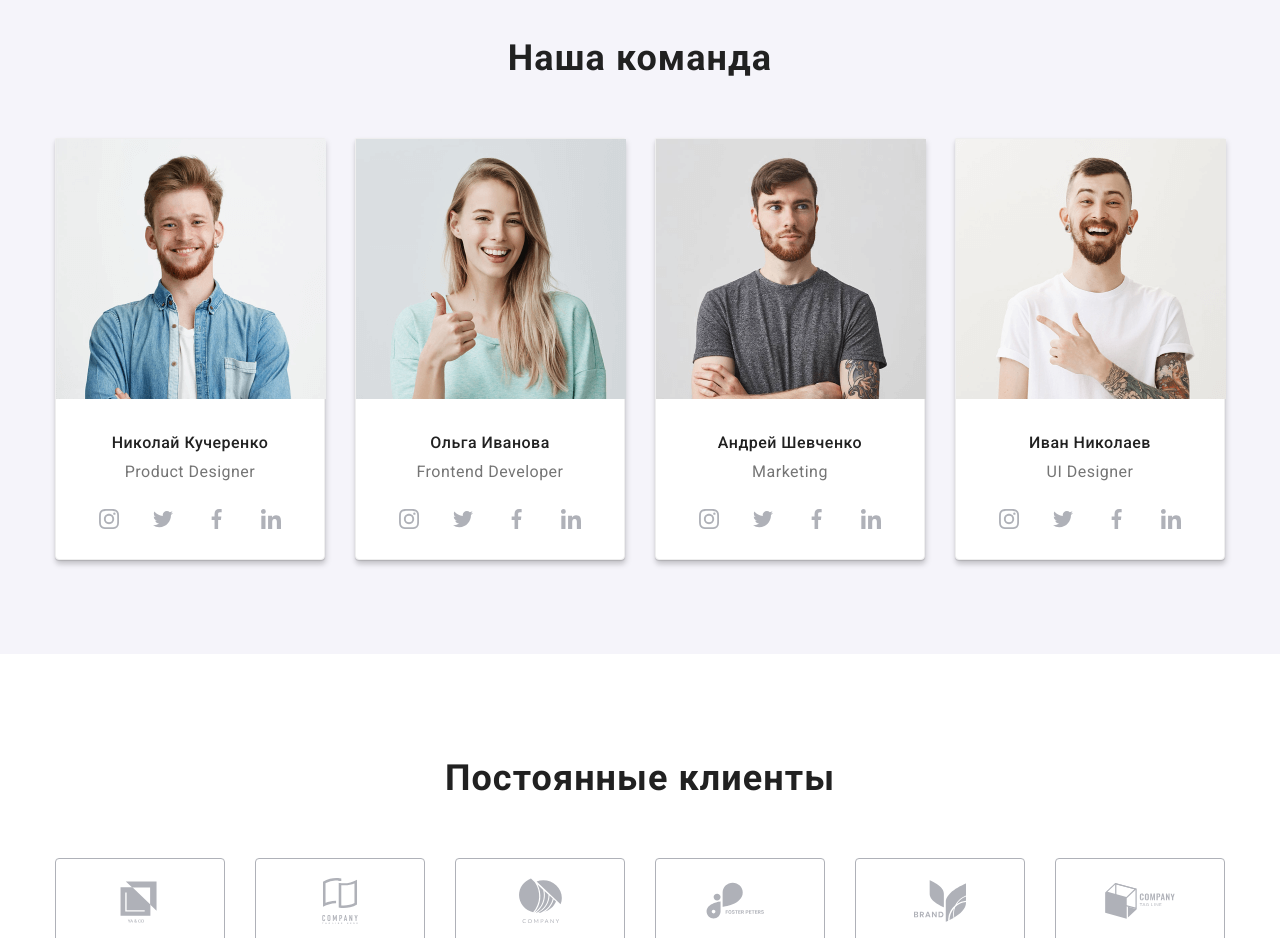
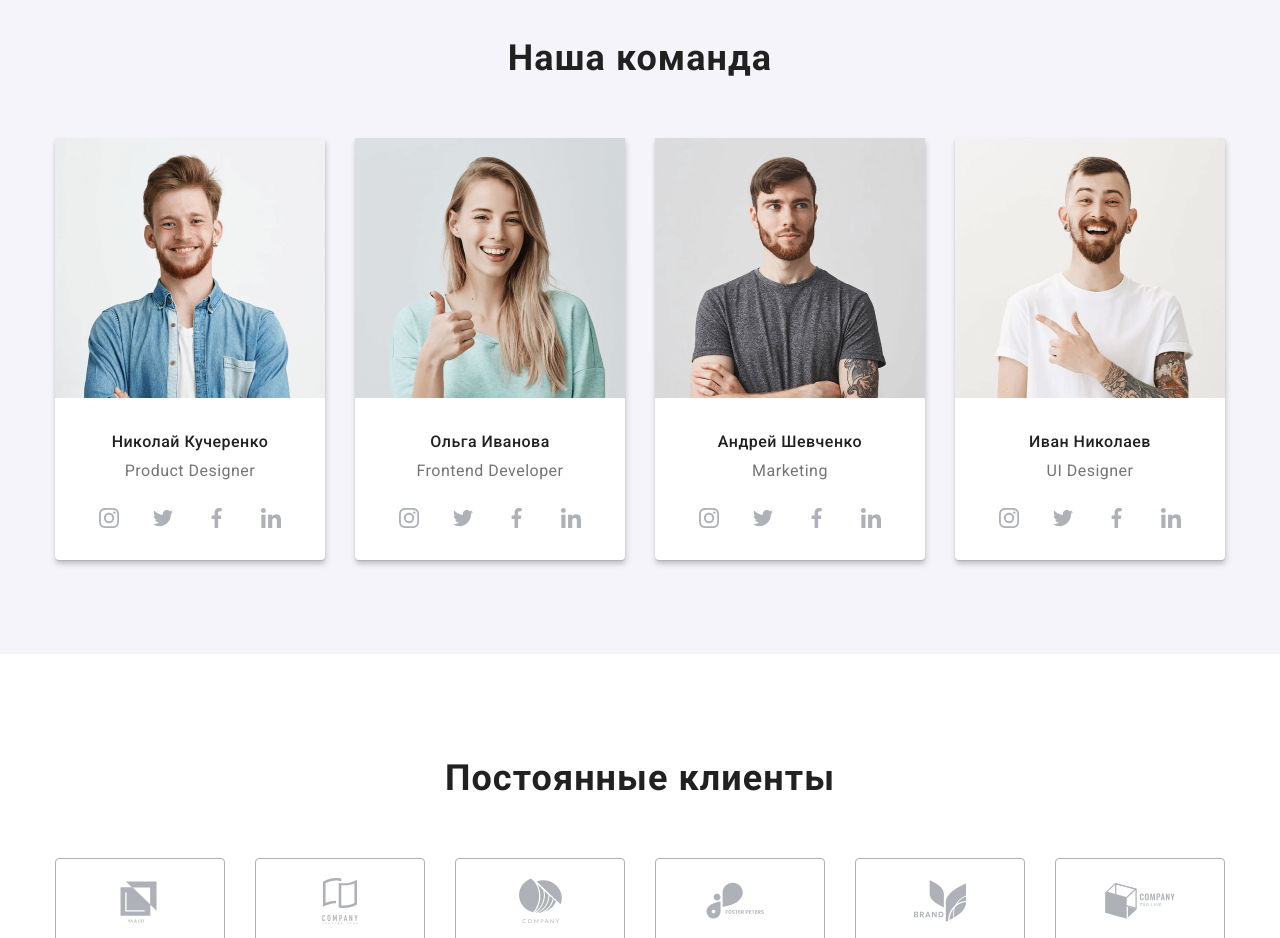
Before and after one commit to Oksana-Cherry/goit-markup-hw-05, a plain HTML site: page index.html in a window 1280 px wide. Shown: the part 1680-2618 px from the top of the page. Drawn offline with Linux system fonts and the light colour scheme.

Commit message:
исправляет бурдер

```diff
--- a/css/styles.css
+++ b/css/styles.css
@@ -364,7 +364,7 @@ border-radius: 2px;*/
   width: 270px;
   height: 422px;
   background: #ffffff;
-  border: 1px solid #eeeeee;
+  /*border: 1px solid #eeeeee;*/
   box-sizing: border-box;
   box-shadow: 1px 4px 6px rgba(0, 0, 0, 0.16), 0px 4px 4px rgba(0, 0, 0, 0.06),
     0px 1px 1px rgba(0, 0, 0, 0.12);
```
